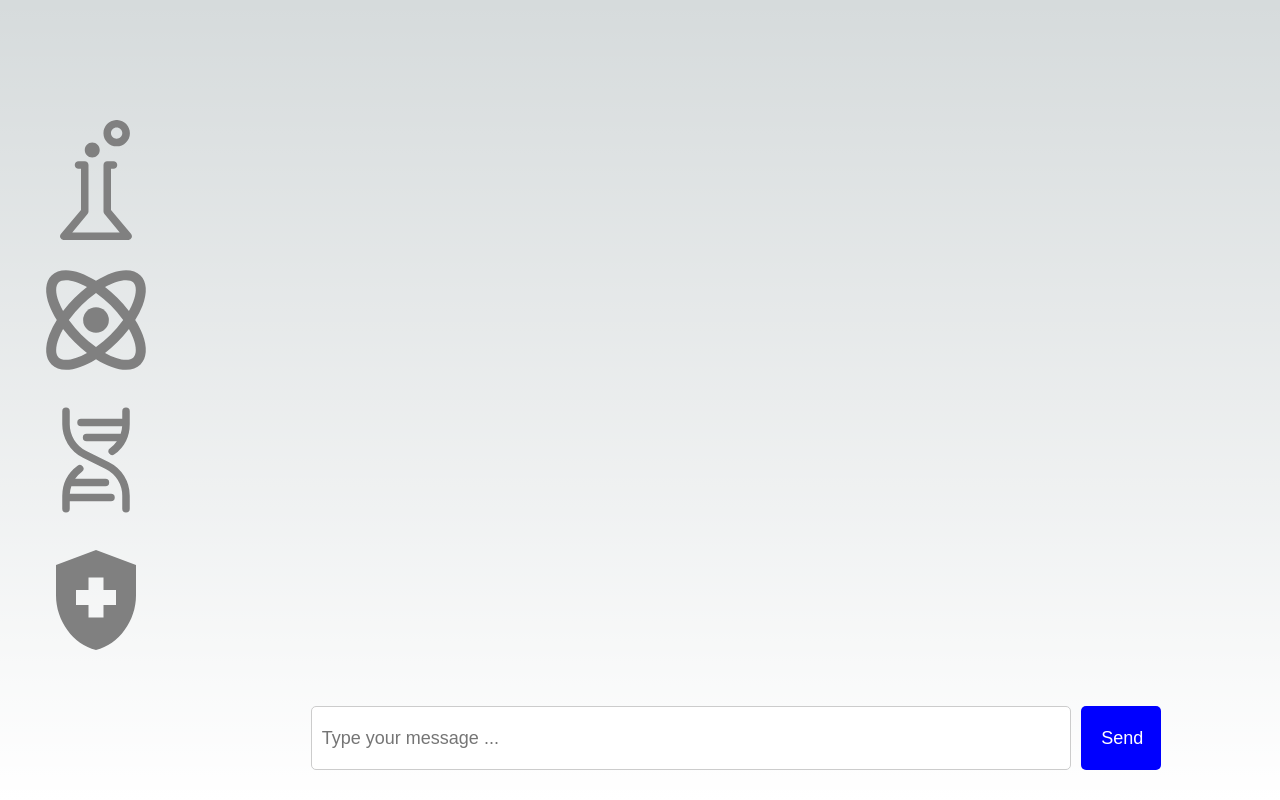
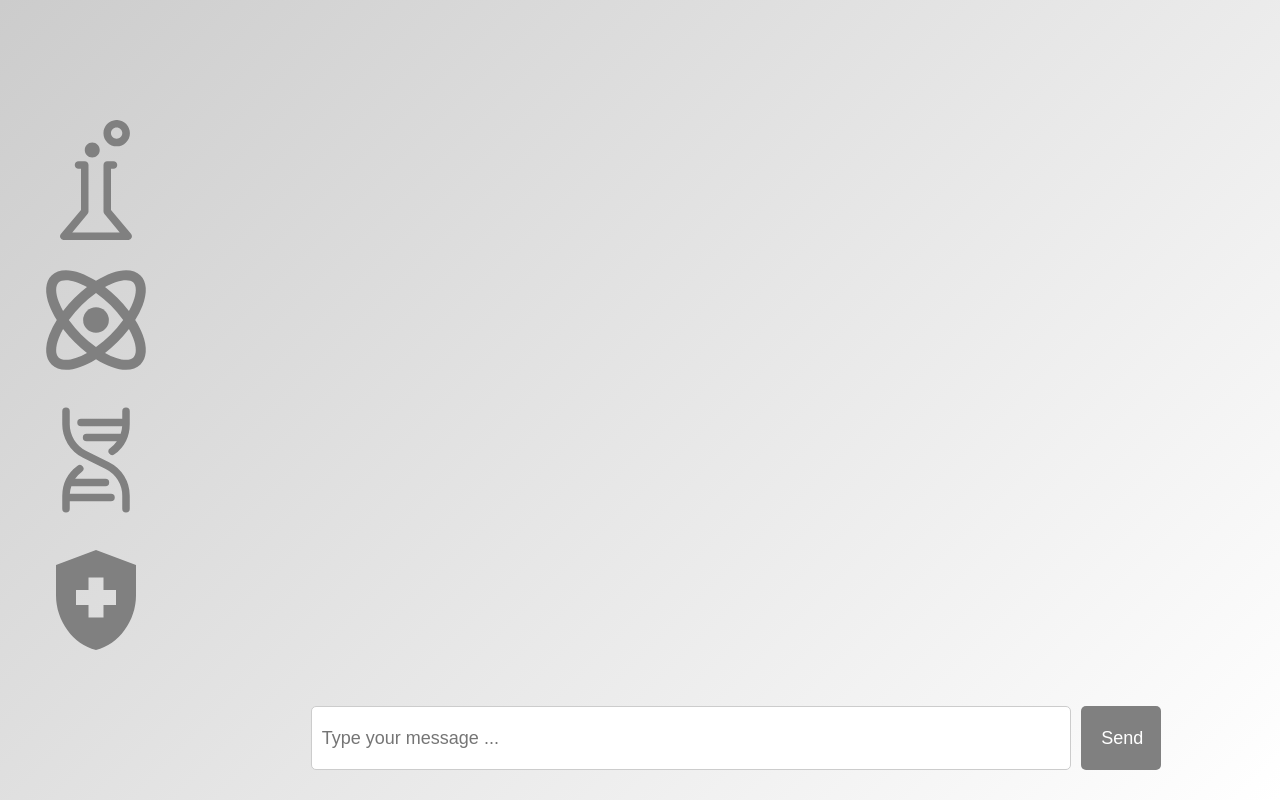
Before and after one commit to xTRam1/LoRA2Vec, a Next.js app in the folder frontend/mistral-hackathon/: page / in a window 1280 px wide. Built offline with nearby package versions, Linux system fonts and the light colour scheme.

Commit message:
ui update

```diff
--- a/frontend/mistral-hackathon/src/app/page.module.css
+++ b/frontend/mistral-hackathon/src/app/page.module.css
@@ -229,6 +229,24 @@
   }
 }
 
+
+
+@keyframes gradientBackground {
+  0%, 100% {
+      background-position: 0% 50%;
+  }
+  50% {
+      background-position: 100% 50%;
+  }
+  25%, 75% {
+      background-position: 50% 100%;
+  }
+}
+
+
+
+
+
 .chatbot-container {
   display: flex;
   flex-direction: column;
@@ -293,9 +311,8 @@
 
 .sendButton {
   padding: 10px 20px;
-  background-color: blue;
+  border: none;
   color: white;
-  border: none;
   height: 8vh;
   width: 10vh;
   font-size: large;
--- a/frontend/mistral-hackathon/src/app/page.tsx
+++ b/frontend/mistral-hackathon/src/app/page.tsx
@@ -15,10 +15,48 @@ interface Message {
   sender: string;
 }
 
+type ColorMapping = {
+  [key: string]: [string, string];
+};
+
+type buttonColorMapping = {
+  [key: string]: string
+}
+
 const ChatbotUI = () => {
   const [messages, setMessages] = useState<Message[]>([]);
   const [userInput, setUserInput] = useState("");
   const [label, setLabel] = useState("");
+  const colorMappings: ColorMapping= {
+    Chemistry: ['#FF8C00', '#FFDEAD'], // Example gradient for Chemistry
+    Physics: ['#0000CD', '#F0F8FF'],    // Example gradient for Physics
+    Biology: ['#006400', '#F5FFFA'],    // Example gradient for Biology
+    Medical: ['#8B0000', '#FFE4E1']     // Example gradient for Medical
+  };
+
+  const buttonColorMapping: buttonColorMapping = {
+    Chemistry: "orange", // Example gradient for Chemistry
+    Physics: "blue",    // Example gradient for Physics
+    Biology: "#008000",    // Example gradient for Biology
+    Medical: "red"
+  }
+
+  const buttonColor = buttonColorMapping[label] || 'grey'
+
+    // Retrieve the appropriate colors based on the label
+    const colors = colorMappings[label] || ['#ffffff', '#cccccc']; // Default colors if label is undefined
+
+    // Style object for gradient
+    const gradientStyle = {
+      background: `linear-gradient(-45deg, ${colors[0]}, ${colors[1]})`,
+      backgroundSize: '100% 100%',
+      animation: 'gradientBackground 8s infinite ',
+      height: '100vh', // Full viewport height
+      width: '100vw',
+      display: 'flex',
+      alignItems: 'center',
+      justifyContent: 'center'
+    };
 
   useEffect(() => {
     // Cleanup logic for messages if needed
@@ -27,6 +65,7 @@ const ChatbotUI = () => {
   const handleUserInput = (event) => {
     setUserInput(event.target.value);
   };
+
 
   const handleSubmit = async (event) => {
     event.preventDefault();
@@ -112,7 +151,7 @@ const ChatbotUI = () => {
   };
 
   return (
-    <div style={{ display: "flex", flexDirection: "row", width: "100%" }}>
+    <div  style={gradientStyle}>
       <div
         style={{
           display: "flex",
@@ -183,7 +222,9 @@ const ChatbotUI = () => {
             placeholder="Type your message ..."
             style={{ flexGrow: 1 }}
           />
-          <button type="submit" className={styles.sendButton}>
+          <button type="submit" className={styles.sendButton}
+          style={{ backgroundColor: buttonColor }}
+           >
             Send
           </button>
         </form>
```
